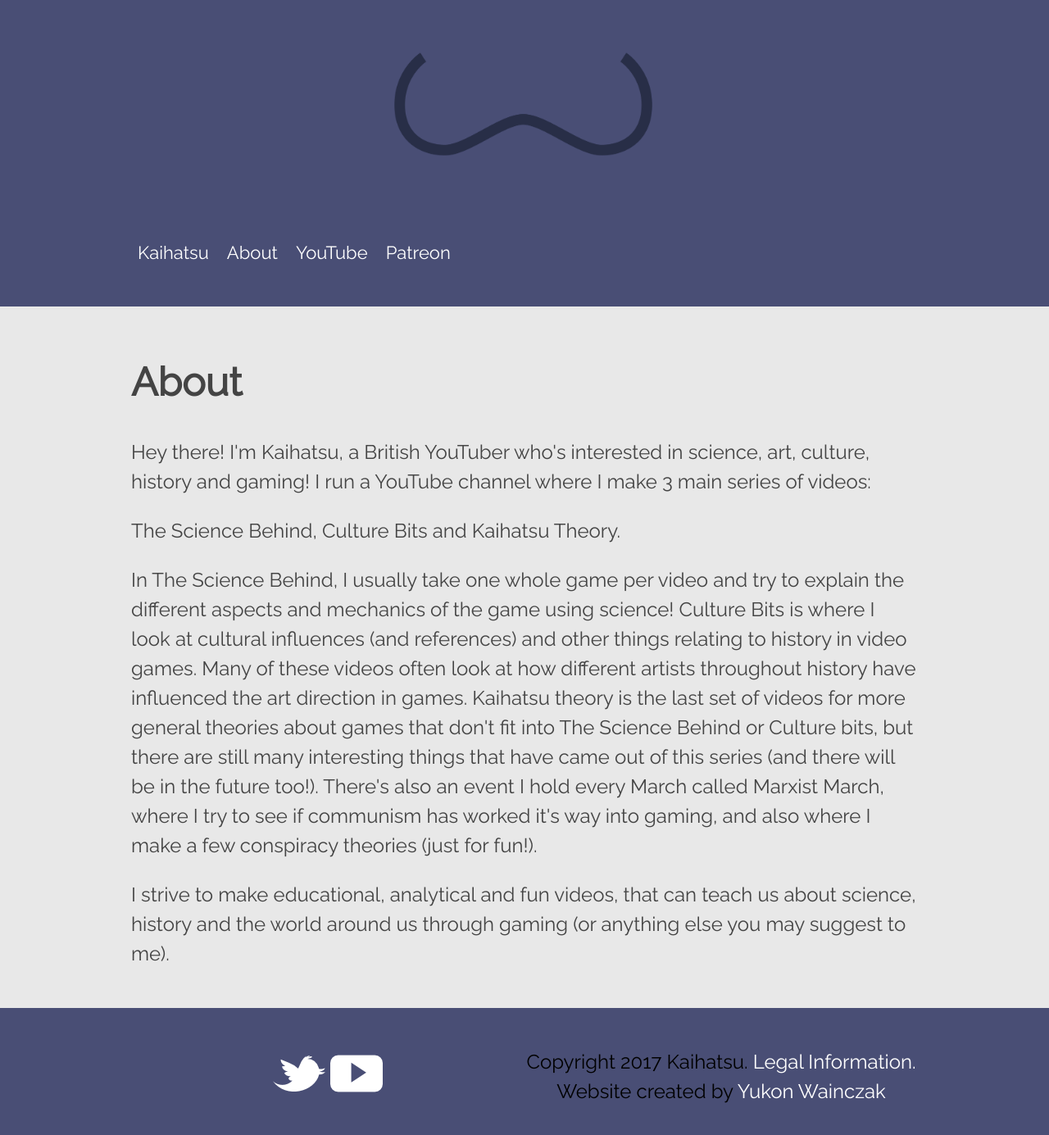
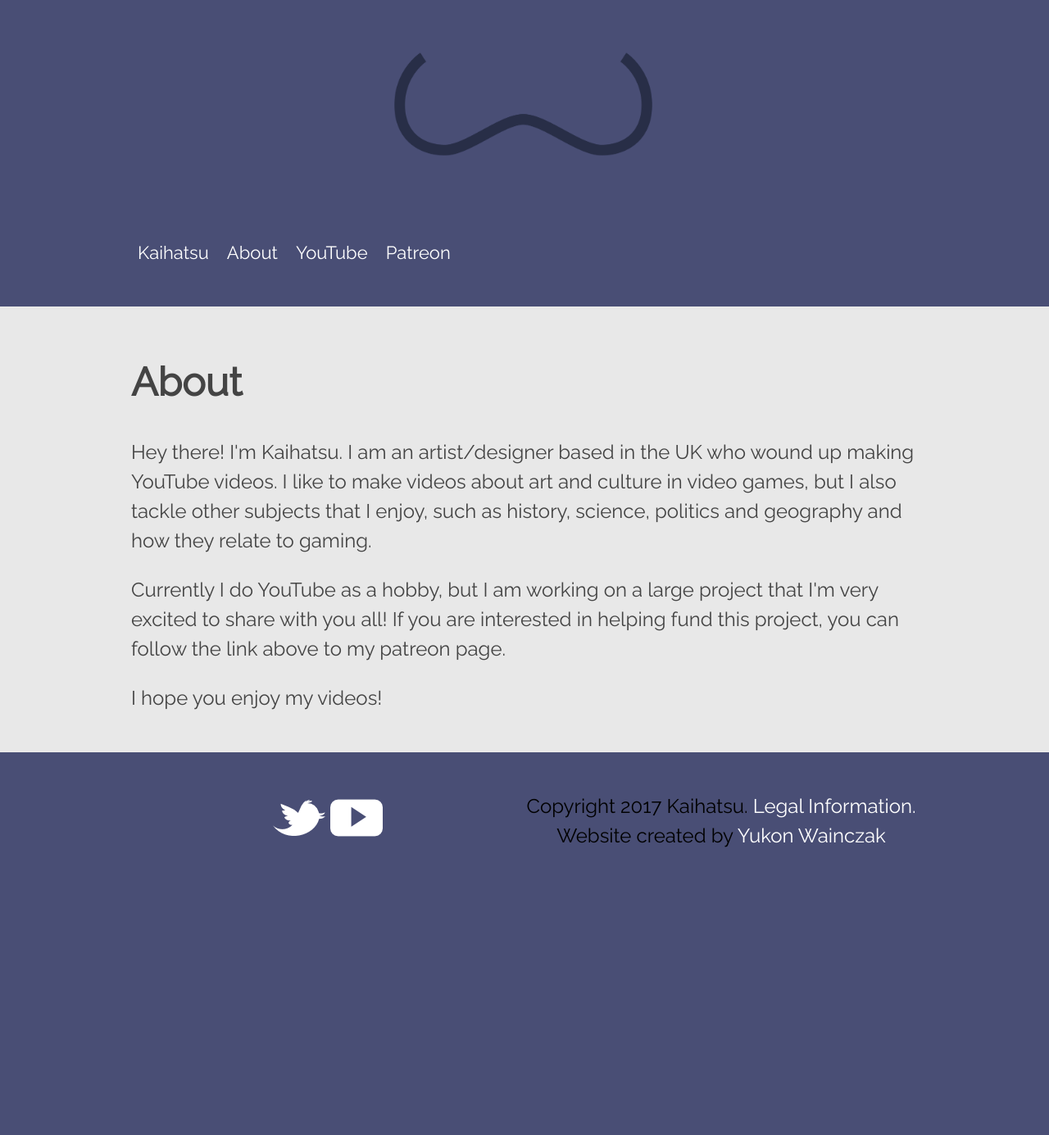
Before and after one commit to Kaihatsujin/kaihatsujin.github.io, a Jekyll site: the page built from about.html, in a window 1280 px wide and 1400 px high, scrolled down 218 px. Shown: the top 1385 px of the window at 82% size. Built offline with Jekyll 4.4.1, drawn with Linux system fonts in a browser that asks for light colours; after the commit the page ends 1306 px from its top, so only the background shows below that.

Commit message:
Changed about page

```diff
--- a/about.html
+++ b/about.html
@@ -4,10 +4,10 @@
 ---
 
 <h1>{{ page.title }}</h1>
-<p>Hey there! I'm Kaihatsu, a British YouTuber who's interested in science, art, culture, history and gaming! I run a YouTube channel where I make 3 main series of videos:</p>
+<p>Hey there! I'm Kaihatsu. I am an artist/designer based in the UK who wound up making YouTube videos. I like to make videos about art and culture in video games, but I also tackle other subjects that I enjoy, such as history, science, politics and geography and how they relate to gaming.
+</p>
 
-<p>The Science Behind, Culture Bits and Kaihatsu Theory.</p>
+<p>Currently I do YouTube as a hobby, but I am working on a large project that I'm very excited to share with you all! If you are interested in helping fund this project, you can follow the link above to my patreon page.
+</p>
 
-<p>In The Science Behind, I usually take one whole game per video and try to explain the different aspects and mechanics of the game using science! Culture Bits is where I look at cultural influences (and references) and other things relating to history in video games. Many of these videos often look at how different artists throughout history have influenced the art direction in games. Kaihatsu theory is the last set of videos for more general theories about games that don't fit into The Science Behind or Culture bits, but there are still many interesting things that have came out of this series (and there will be in the future too!). There's also an event I hold every March called Marxist March, where I try to see if communism has worked it's way into gaming, and also where I make a few conspiracy theories (just for fun!).</p>
-
-<p>I strive to make educational, analytical and fun videos, that can teach us about science, history and the world around us through gaming (or anything else you may suggest to me). </p>
+<p>I hope you enjoy my videos!</p>
```
